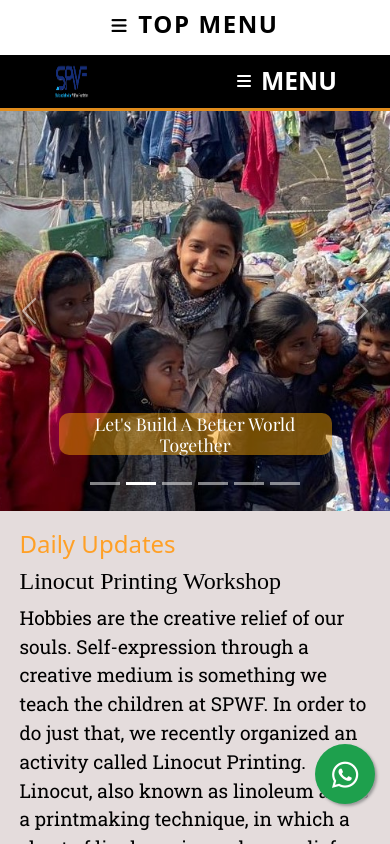
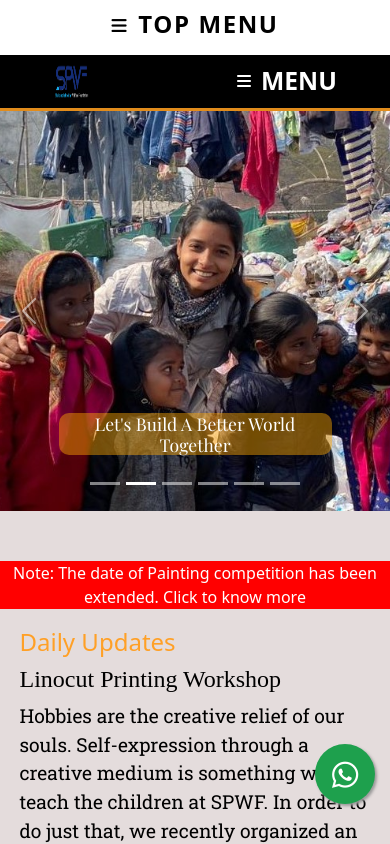
Before and after one commit to junejapurav/SPWF, a React (Create React App) app: page / in a window 390 px wide. Shown: the top 844 px of the page. Built offline with nearby package versions, Linux system fonts and the light colour scheme.

Commit message:
note added

```diff
--- a/src/components/dailyupdates.css
+++ b/src/components/dailyupdates.css
@@ -82,6 +82,16 @@
     border: solid 1px #FFA026;
 
 }
+
+.rednote{
+    background-color: red;
+    width: 100%;
+    text-align: center;
+    color: white;
+    font-size: x-large;
+    margin-top: 50px;
+    text-decoration: none;
+}
 @media screen and (max-width: 800px){
     .fundRaising2{
         display: flex;
@@ -111,11 +121,16 @@
     .fundLeft2 h1{
         font-size: 150%;
     }
+    .rednote{
+        font-size: large;
+    }
 }
 @media screen and (max-width: 450px){
     .fundRight2{
         width: 80%;
         margin: 2% 0;
     }
-
+    .rednote{
+        font-size: medium;
+    }
 }
--- a/src/components/dailyupdates.js
+++ b/src/components/dailyupdates.js
@@ -8,6 +8,7 @@ const Dailyupdate = () =>{
 
     return(
         <>
+        <Link to='/competition' className="rednote"><div className='rednote'>Note: The date of Painting competition has been extended. Click to know more</div></Link>
         <div className = "fundRaising2">
             <div className="fundLeft2">
                 <h5>Daily Updates</h5>
@@ -27,7 +28,7 @@ const Dailyupdate = () =>{
             <div className="fundLeft2">
                 <h5>Upcoming Event</h5>
                 <h1>Painting Competition</h1>
-                <p>Shakuntala Poddar Welfare Foundation is making various efforts for the upliftment of the children living in slums. In this episode, we are organizing an Online Painting Competition on the occasion of Christmas to increase the enthusiasm of the children. The last day of submission is 26th of January.</p>
+                <p>Shakuntala Poddar Welfare Foundation is making various efforts for the upliftment of the children living in slums. In this episode, we are organizing an Online Painting Competition on the occasion of Republic day to increase the enthusiasm of the children. The last day of submission is 26th of January.</p>
                 <Link to='/competition'><button>COMPETITIONS</button></Link>
             </div>
             <div className="fundRight2">
--- a/src/components/header.css
+++ b/src/components/header.css
@@ -190,7 +190,7 @@ nav{
 }
 
 
-@media screen and (max-width: 950px){
+@media screen and (max-width: 1050px){
     .header{
         gap: 90%;
     }
```
